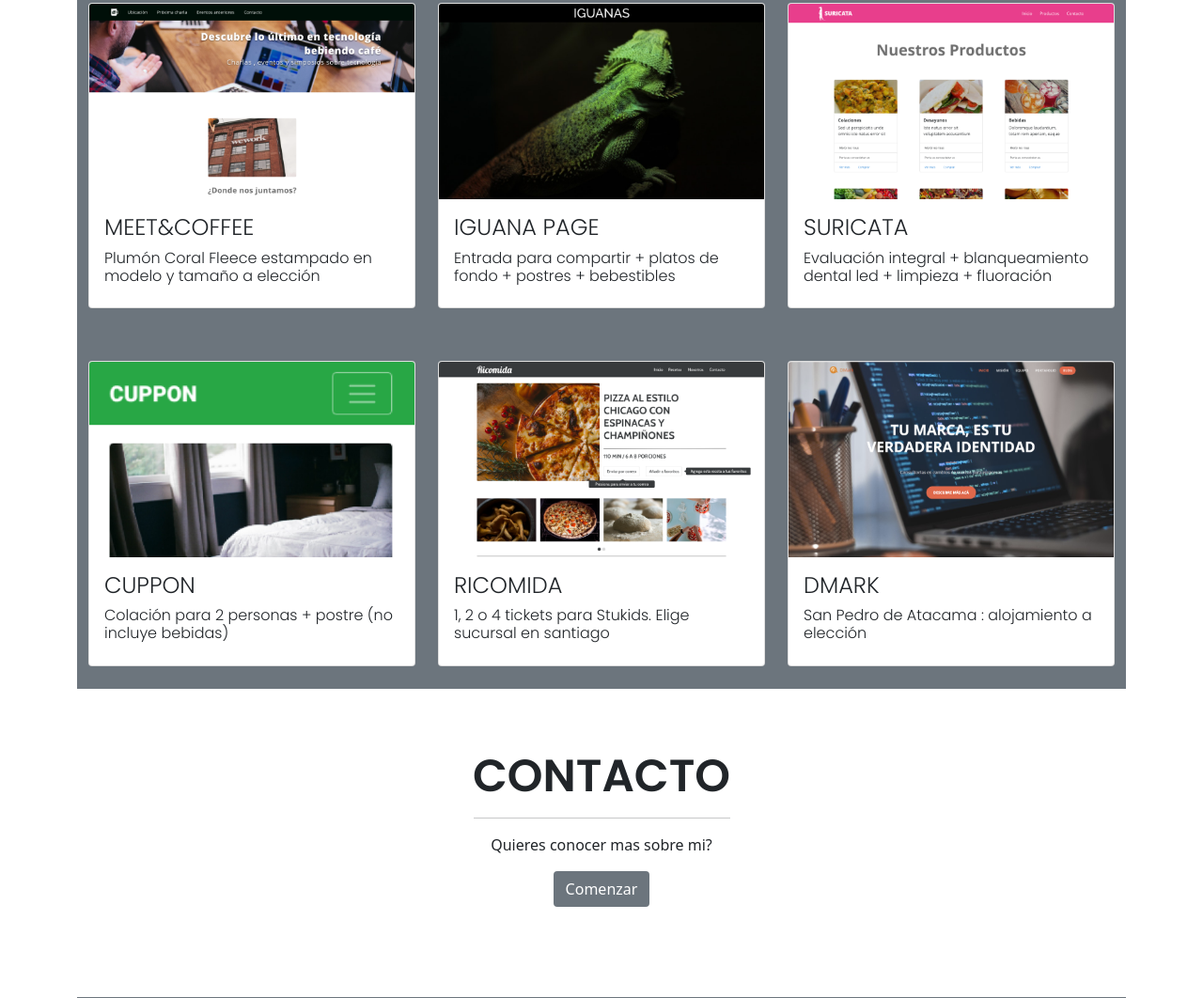
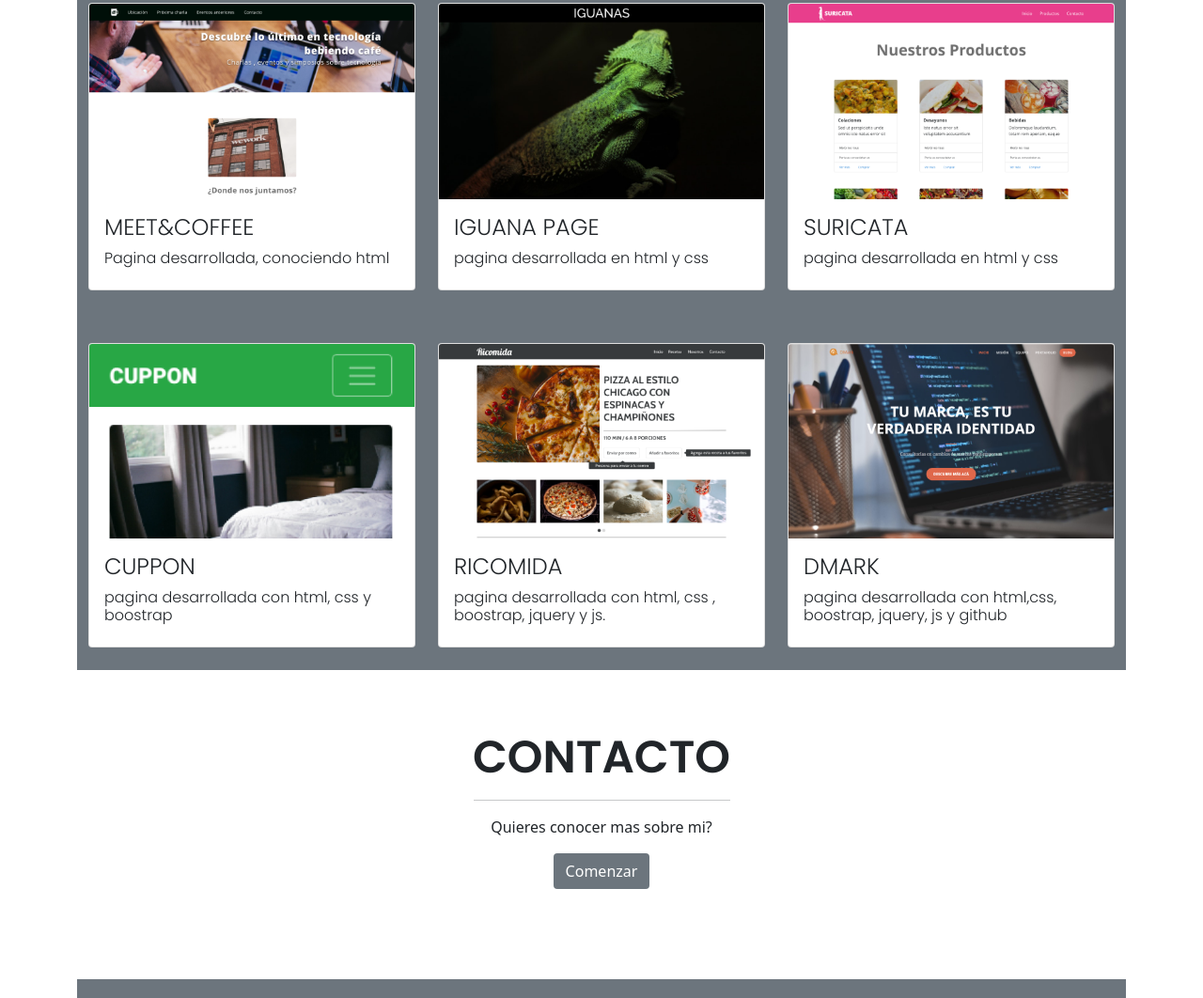
Before and after one commit to eurbano5090/eurbano5090.portafolio1.github.io, a plain HTML site: page index.html in a window 1280 px wide. Shown: the part 1772-2834 px from the top of the page at 94% size. Drawn offline with nearby package versions, Linux system fonts and the light colour scheme.

Commit message:
cambio descr

```diff
--- a/index.html
+++ b/index.html
@@ -150,7 +150,7 @@
           <img src="assets/img/meet_coffee.png" class="card-img-top" alt="colaciones">
           <div class="card-body">
             <h4>MEET&COFFEE</h4>
-            <h6>Plumón Coral Fleece estampado en modelo y tamaño a elección</h6>
+            <h6>Pagina desarrollada, conociendo html</h6>
 
 
           </div>
@@ -163,7 +163,7 @@
           <img src="assets/img/iguana_page.png" class="card-img-top" alt="colaciones">
           <div class="card-body">
             <h4>IGUANA PAGE</h4>
-            <h6>Entrada para compartir + platos de fondo + postres + bebestibles</h6>
+            <h6>pagina desarrollada en html y css</h6>
 
 
           </div>
@@ -175,7 +175,7 @@
           <img src="assets/img/suricata.png" class="card-img-top" alt="colaciones">
           <div class="card-body">
             <h4>SURICATA</h4>
-            <h6>Evaluación integral + blanqueamiento dental led + limpieza + fluoración</h6>
+            <h6>pagina desarrollada en html y css</h6>
 
 
           </div>
@@ -190,7 +190,7 @@
           <img src="assets/img/cuppon.png" class="card-img-top" alt="colaciones">
           <div class="card-body">
             <h4>CUPPON</h4>
-            <h6>Colación para 2 personas + postre (no incluye bebidas)</h6>
+            <h6>pagina desarrollada con html, css y boostrap</h6>
 
 
           </div>
@@ -202,7 +202,7 @@
           <img src="assets/img/ricomida.png" class="card-img-top" alt="colaciones">
           <div class="card-body">
             <h4>RICOMIDA</h4>
-            <h6>1, 2 o 4 tickets para Stukids. Elige sucursal en santiago</h6>
+            <h6>pagina desarrollada con html, css , boostrap, jquery y js.</h6>
 
 
           </div>
@@ -214,7 +214,7 @@
           <img src="assets/img/dmark.png" class="card-img-top" alt="colaciones">
           <div class="card-body">
             <h4>DMARK</h4>
-            <h6> San Pedro de Atacama : alojamiento a elección</h6>
+            <h6> pagina desarrollada con html,css, boostrap, jquery, js y github</h6>
           </div>
         </div>
       </div>
```
